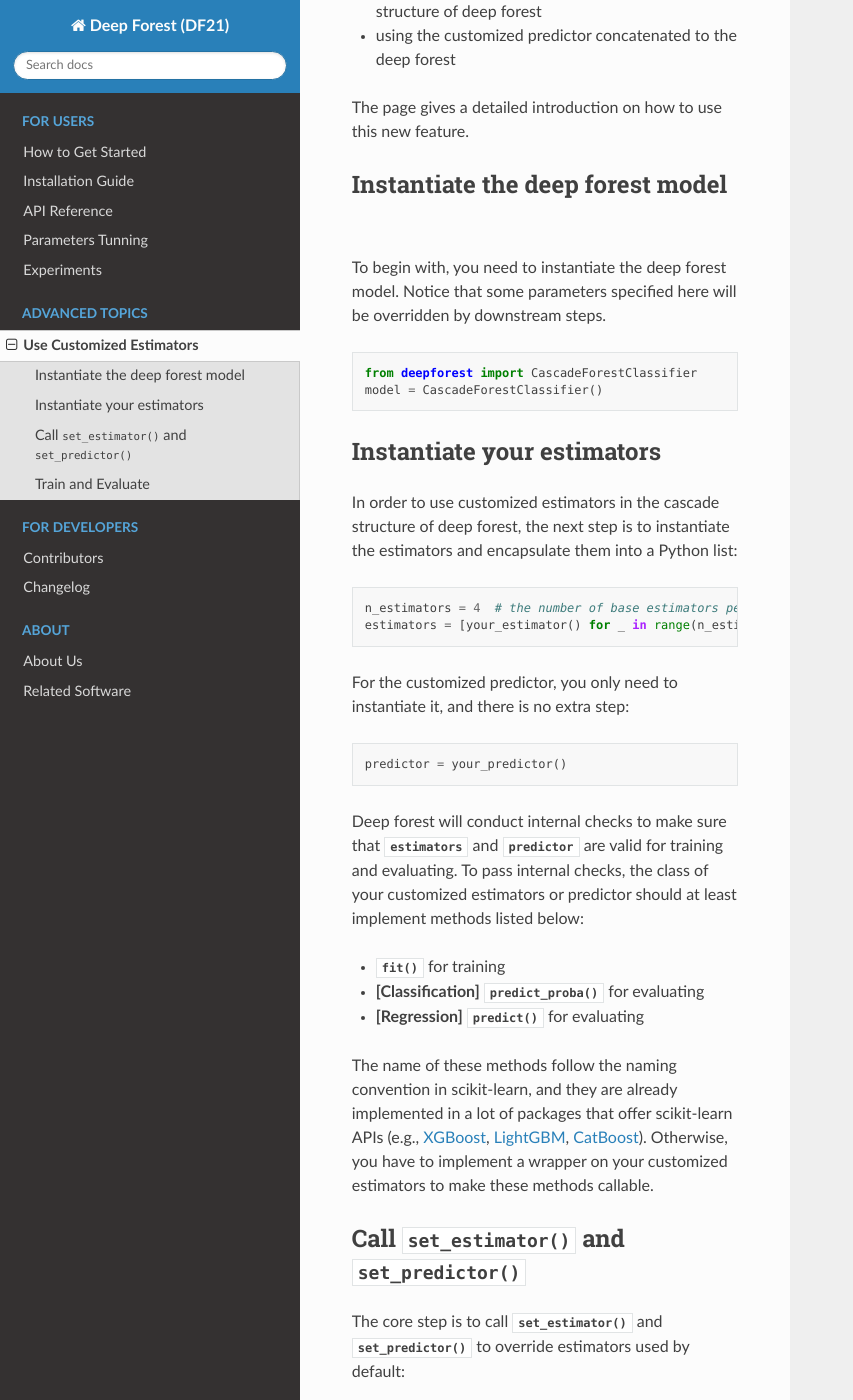
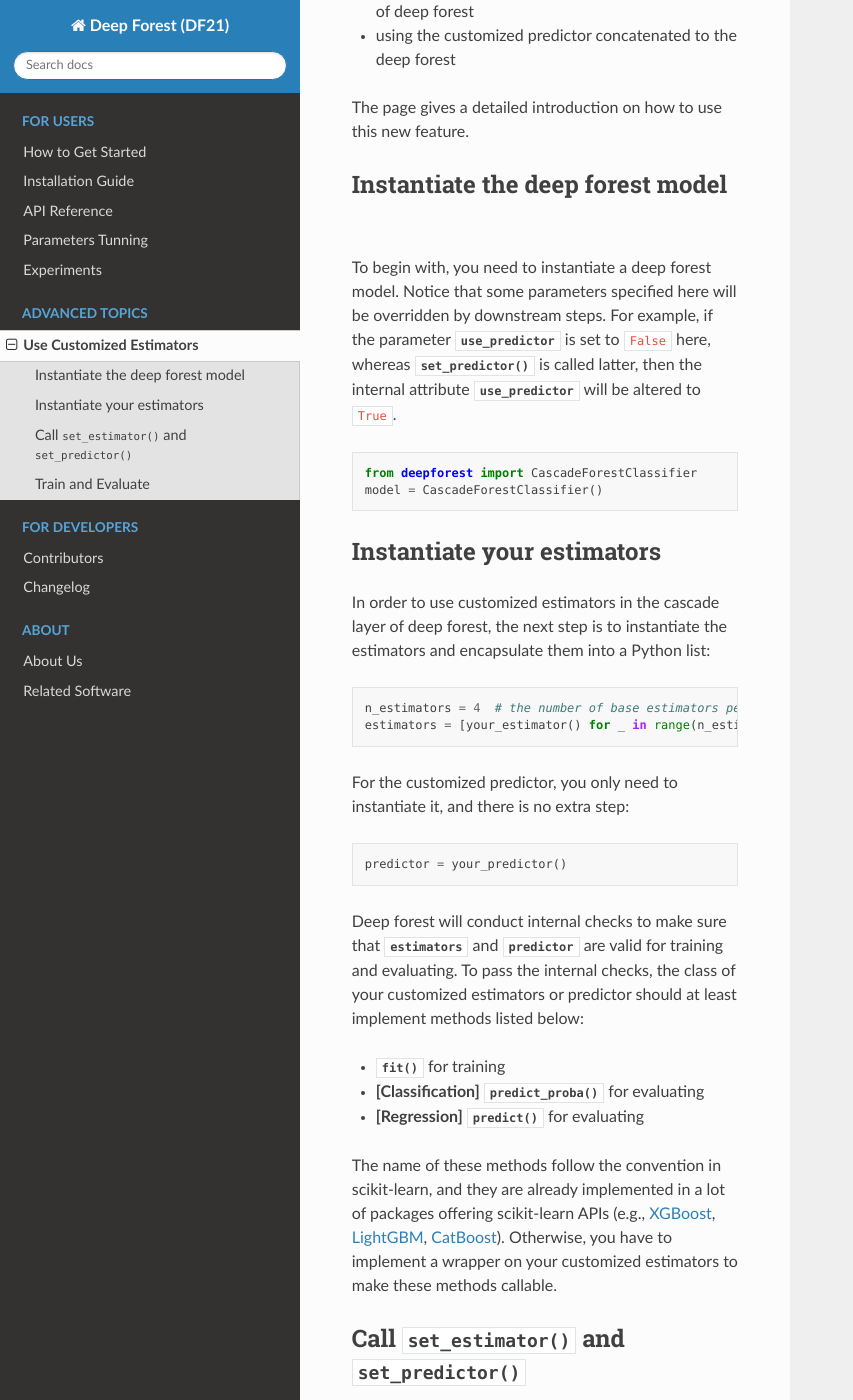
Before and after one commit to LAMDA-NJU/Deep-Forest, a Sphinx documentation site: the page built from docs/advanced_topics/use_customized_estimator.rst, in a window 1280 px wide and 1400 px high, scrolled down 257 px. Shown: the whole window, without its empty margins (0-853 px from the left). Built offline with Sphinx 7.4.7 and the Read the Docs theme 2.0.0, drawn with Linux system fonts in a browser that asks for light colours; some of the changed text lies outside the part shown.

Commit message:
improve doc

```diff
--- a/docs/advanced_topics/use_customized_estimator.rst
+++ b/docs/advanced_topics/use_customized_estimator.rst
@@ -3,7 +3,7 @@ Use Customized Estimators
 
 The version v0.1.4 of :mod:`deepforest` has added the support on:
 
-- using customized base estimators in the cascade structure of deep forest
+- using customized base estimators in cascade layers of deep forest
 - using the customized predictor concatenated to the deep forest
 
 The page gives a detailed introduction on how to use this new feature.
@@ -11,7 +11,7 @@ The page gives a detailed introduction on how to use this new feature.
 Instantiate the deep forest model
 ~~~~~~~~~~~~~~~~~~~~~~~~~~~~~~~~~
 
-To begin with, you need to instantiate the deep forest model. Notice that some parameters specified here will be overridden by downstream steps.
+To begin with, you need to instantiate a deep forest model. Notice that some parameters specified here will be overridden by downstream steps. For example, if the parameter :obj:`use_predictor` is set to ``False`` here, whereas :meth:`set_predictor` is called latter, then the internal attribute :obj:`use_predictor` will be altered to ``True``.
 
 .. code-block:: python
 
@@ -21,7 +21,7 @@ To begin with, you need to instantiate the deep forest model. Notice that some p
 Instantiate your estimators
 ~~~~~~~~~~~~~~~~~~~~~~~~~~~
 
-In order to use customized estimators in the cascade structure of deep forest, the next step is to instantiate the estimators and encapsulate them into a Python list:
+In order to use customized estimators in the cascade layer of deep forest, the next step is to instantiate the estimators and encapsulate them into a Python list:
 
 .. code-block:: python
 
@@ -34,13 +34,13 @@ For the customized predictor, you only need to instantiate it, and there is no e
 
     predictor = your_predictor()
 
-Deep forest will conduct internal checks to make sure that :obj:`estimators` and :obj:`predictor` are valid for training and evaluating. To pass internal checks, the class of your customized estimators or predictor should at least implement methods listed below:
+Deep forest will conduct internal checks to make sure that :obj:`estimators` and :obj:`predictor` are valid for training and evaluating. To pass the internal checks, the class of your customized estimators or predictor should at least implement methods listed below:
 
 * :meth:`fit` for training
 * **[Classification]** :meth:`predict_proba` for evaluating
 * **[Regression]** :meth:`predict` for evaluating
 
-The name of these methods follow the naming convention in scikit-learn, and they are already implemented in a lot of packages that offer scikit-learn APIs (e.g., `XGBoost <https://xgboost.readthedocs.io/en/latest/python/python_api.html#module-xgboost.sklearn>`__, `LightGBM <https://lightgbm.readthedocs.io/en/latest/Python-API.html#scikit-learn-api>`__, `CatBoost <https://catboost.ai/docs/concepts/python-quickstart.html>`__). Otherwise, you have to implement a wrapper on your customized estimators to make these methods callable.
+The name of these methods follow the convention in scikit-learn, and they are already implemented in a lot of packages offering scikit-learn APIs (e.g., `XGBoost <https://xgboost.readthedocs.io/en/latest/python/python_api.html#module-xgboost.sklearn>`__, `LightGBM <https://lightgbm.readthedocs.io/en/latest/Python-API.html#scikit-learn-api>`__, `CatBoost <https://catboost.ai/docs/concepts/python-quickstart.html>`__). Otherwise, you have to implement a wrapper on your customized estimators to make these methods callable.
 
 Call :meth:`set_estimator` and :meth:`set_predictor`
 ~~~~~~~~~~~~~~~~~~~~~~~~~~~~~~~~~~~~~~~~~~~~~~~~~~~~
@@ -64,3 +64,7 @@ Remaining steps follow the original workflow of deep forest.
 
     model.train(X_train, y_train)
     y_pred = model.predict(X_test)
+
+.. warning::
+
+    When using customized estimators via :meth:`set_estimator`, deep forest adopts the cross-validation strategy to grow cascade layers. Suppose that :obj:`n_splits` is set to ``5`` when calling :meth:`set_estimator`, each estimator will be repeatedly trained over five times to get full augmented features from a cascade layer. As a result, you may experience a drastic increase in running time and memory.
```
